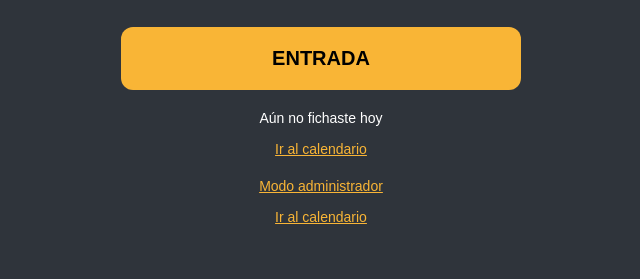
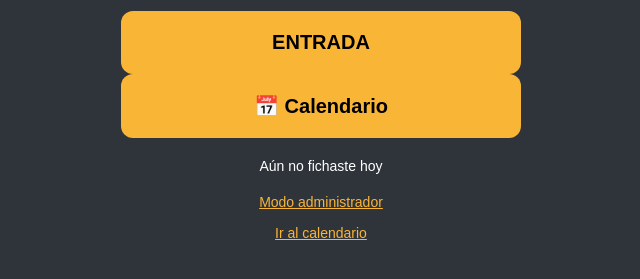
Before and after one commit to camperezbuho/Buho-rrhh, a plain HTML site: page index.html in a window 1280 px wide. Shown: the part 333-612 px from the top of the page, without its empty margins (319-959 px from the left). Drawn offline with Linux system fonts and the light colour scheme.

Commit message:
Update index.html

```diff
--- a/index.html
+++ b/index.html
@@ -16,13 +16,13 @@
     <button id="clockButton" class="main-button">
       ENTRADA
     </button>
+<button id="calendarButton" class="main-button secondary">
+  📅 Calendario
+</button>
 
     <div class="log">
       <p id="status">Aún no fichaste hoy</p>
     </div>
-<a href="./calendario.html" class="admin-link">
-  Ir al calendario
-</a>
 
     <!-- Acceso admin (UNO SOLO) -->
     <p id="adminAccess" class="admin-link">Modo administrador</p>
```
